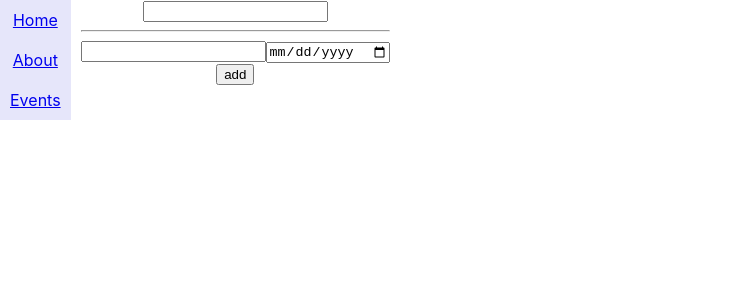
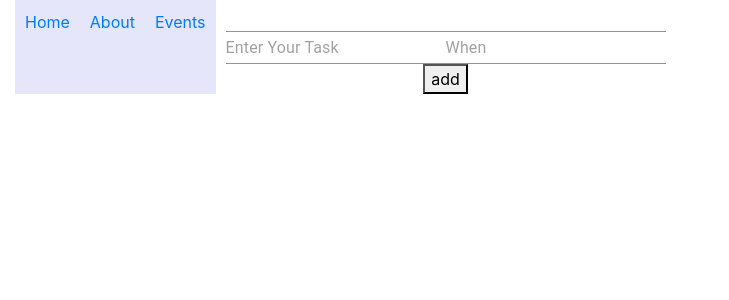
Before and after one commit to sei-ProjectX/project3, a React (Create React App) app: page / in a window 1280 px wide. Shown: the top 300 px of the page, without its empty margins (0-729 px from the left). Built offline with nearby package versions, Linux system fonts and the light colour scheme.

Commit message:
some ui matrix

```diff
--- a/package.json
+++ b/package.json
@@ -3,6 +3,7 @@
   "version": "0.1.0",
   "private": true,
   "dependencies": {
+    "@material-ui/core": "^4.8.3",
     "@testing-library/jest-dom": "^4.2.4",
     "@testing-library/react": "^9.4.0",
     "@testing-library/user-event": "^7.2.1",
@@ -11,7 +12,9 @@
     "react-bootstrap": "^1.0.0-beta.16",
     "react-dom": "^16.12.0",
     "react-router-dom": "^5.1.2",
-    "react-scripts": "3.3.0"
+    "react-scripts": "3.3.0",
+    "react-smooth-dnd": "^0.11.1",
+    "semantic-ui-react": "^0.88.2"
   },
   "scripts": {
     "start": "react-scripts start",
--- a/src/App.js
+++ b/src/App.js
@@ -5,6 +5,8 @@ import {Route} from 'react-router-dom'
 import AllTasks from './components/AllTasks/AllTasks';
 //import Task from './components/Task/Task'
 import Category from './components/Category/Category'
+
+
 
 class App extends React.Component {
   state = {
@@ -16,20 +18,6 @@ class App extends React.Component {
     show5:false,
   }
 
-  // handleAddInput = () => {
-
-  //   this.setState({
-  //     counter: this.state.counter + 1
-  //   })
-  // }
-  // increment = () => {
-  //   if (this.state.counter < 6) {
-  //   this.setState({
-  //     counter: this.state.counter + 1
-
-  //   }) }
-
-  //}
 
   delcom = (id) => {
     console.log(id)
@@ -88,10 +76,12 @@ class App extends React.Component {
     <div className="App">
        <div className="col">
       <Route path="/" component={Nav}/>
+      {/* <Route path="/" component={Home}/> */}
+
       {/* <AllTasks></AllTasks> */}
       {this.state.show1?
         <div>
-        <Category ></Category>
+          <Category/>
         <button id="2" onClick={() => this.showcom('1')}>add</button>
         </div>
             : ''}
@@ -122,10 +112,7 @@ class App extends React.Component {
         <button onClick={() =>this.delcom('5')}>D</button>
         </div>
             : ''}
-      {/* {this.state.show3?<Category id="3" add={this.showcom} delete={this.deletecom}></Category> : null}
-      {this.state.show4?<Category id="4" add={this.showcom} delete={this.deletecom}></Category> : null}
-      {this.state.show5?<Category id="5" add={this.showcom} delete={this.deletecom}></Category> : null}
-      */}
+
       </div>
     </div>
   );
--- a/src/components/Category/Category.jsx
+++ b/src/components/Category/Category.jsx
@@ -1,11 +1,17 @@
 import React, { Component } from 'react'
 import Task from '../Task/Task'
+import { makeStyles } from '@material-ui/core/styles';
+import Input from '@material-ui/core/Input';
+
 
 export default class Category  extends Component {
     state = {
         task:" ",
         tasks:[]
     }
+
+
+
 
     changeHandler = (event) => {
         //const key = event.target.name  // maybe I will need it later
@@ -27,21 +33,38 @@ export default class Category  extends Component {
         this.setState({tasks: tasks})
     }
 render() {
+        const useStyles = makeStyles(theme => ({
+            root: {
+              '& > *': {
+                margin: theme.spacing(1),
+                width: 200,
+              },
+            },
+          }));
+
+
 
 return (
+
     <div className = "Task">
-            <form  onSubmit={this.submitHandler}>
-            <input
+    <form  onSubmit={this.submitHandler}
+    className={useStyles.root}
+    noValidate autoComplete="off" >
+
+            <Input
+            id="standard-basic"
+            label="Standard"
             type = "text"
             name = "task"
-            // label="Multiline Placeholder"
-            placeholder="Task here"
+            placeholder="Placeholder"
+            fullWidth
+            inputProps={{ 'aria-label': 'description' }}
+            placeholder="Category"
             value = {this.state.task}
             onChange = {this.changeHandler}
             />
              {/* <button onClick={()=> this.props.delete(this.props.id)}>D</button>
              <button onClick={()=> this.props.add(this.props.id)}>add</button>  */}
-            <hr />
             {/* <input type="submit"/> */}
     </form>
             <Task sendTasks={this.sendTasks}></Task>
--- a/src/components/Nav/Nav.jsx
+++ b/src/components/Nav/Nav.jsx
@@ -6,12 +6,14 @@ function Nav() {
     return (
       <div className="nav">
 
-        <li><Link to="/">Home</Link></li>
+        <li><Link to="/Home">Home</Link></li>
         <li><Link to="/about">About</Link></li>
          <li><Link to="/Events">Events</Link></li>
 
+
+
       </div>
-    );
+    )
   }
 
   export default Nav;
--- a/src/components/Task/Task.jsx
+++ b/src/components/Task/Task.jsx
@@ -1,7 +1,11 @@
 import React, { Component } from 'react'
-//import Card from 'react-bootstrap/card'
+
 import TasksDisplay from '../TasksDisplay/TasksDisplay'
-//import AllTasks from '../AllTasks/AllTasks'
+
+import { makeStyles } from '@material-ui/core/styles';
+import Input from '@material-ui/core/Input';
+
+
 class Task extends Component {
     state = {
         info: {
@@ -54,38 +58,49 @@ class Task extends Component {
     sendData = () => {
         this.props.sendTasks(this.state.tasks);
    }
+
+
+
+
     render() {
         let arr = this.state.tasks
         let sorted = arr.sort((a, b) =>
         a.date.split('-').reverse().join().localeCompare(b.date.split('-').reverse().join()));
 
+        const useStyles = makeStyles(theme => ({
+            root: {
+              '& > *': {
+                margin: theme.spacing(1),
+              },
+            },
+          }));
+
         return (
             <div className="Task">
+                <div>
+    <form
+    onSubmit={this.handleSubmit}
+    className={useStyles.root}
+    noValidate autoComplete="off"
+    >
 
-                {/* <Card>
-  <Card.Body>This is some text within a card body.</Card.Body>
-</Card> */}
-                <div>
+        <div className="form-example">
 
-                    <form onSubmit={this.handleSubmit}  >
-
-                        <div className="form-example">
-                            {/* <input type="checkbox"
-                                id="isChecked"
-                                name="isChecked"
-                                value={this.state.info.isChecked}
-                                onChange={this.handleChange}
-                            /> */}
-
-                            <input type="text" name="title"
+                            <Input type="text" name="title"
                                 id="title" required
                                 value={this.state.info.title}
-                                onChange={this.handleChange} />
+                                onChange={this.handleChange}
+                                placeholder="Enter Your Task"
+                                inputProps={{ 'aria-label': 'description' }}
+                                />
 
-                            <input type="date" name="date"
+                            <Input type="title" name="date"
                                 value={this.state.info.date}
                                 id="date" required
-                                onChange={this.handleChange} />
+                                onChange={this.handleChange}
+                                placeholder="When"
+                                inputProps={{ 'aria-label': 'description' }}
+                                 />
                         </div>
                         <input type="submit" style={{
                             display: "none"
--- a/src/components/TasksDisplay/TasksDisplay.jsx
+++ b/src/components/TasksDisplay/TasksDisplay.jsx
@@ -1,4 +1,8 @@
 import React, { Component } from 'react';
+import Button from '@material-ui/core/Button';
+import { makeStyles } from '@material-ui/core/styles';
+
+
 class TasksDispaly extends Component {
     state = {
         isChecked:false
@@ -20,6 +24,13 @@ class TasksDispaly extends Component {
         // console.log(this.props.info)
          const {title, date} = this.props.info
 
+         const useStyles = makeStyles(theme => ({
+            button: {
+              margin: theme.spacing(1),
+            },
+          }));
+          const classes = useStyles();
+
         return (
 
             <div className="TaskDispaly">
@@ -29,10 +40,17 @@ class TasksDispaly extends Component {
                 name="isChecked"
                 value={this.state.isChecked}
                 onChange={this.handleChange}
-                />{title}
+                /> {title}
 
-                {date}</p>
-                <button onClick={()=> this.props.deleteTask(title)}>delete</button>
+                {date} </p>
+                <Button
+                 onClick={()=> this.props.deleteTask(title)}
+                 variant="contained"
+                 color="secondary"
+                 className={classes.button}
+                 >
+                 Delete
+                 </Button>
             </div>
          );
     }
--- a/src/index.js
+++ b/src/index.js
@@ -4,6 +4,7 @@ import './index.css';
 import App from './App';
 import * as serviceWorker from './serviceWorker';
 import {BrowserRouter} from 'react-router-dom'
+import 'bootstrap/dist/css/bootstrap.min.css';
 
 ReactDOM.render(<BrowserRouter><App /></BrowserRouter>, document.getElementById('root'));
 
```
Also changed, not shown: src/components/Category/API.jsx (+58 -35 lines), src/components/Home/Home.jsx (added), 1 other file (tests, documents, lock files or other folders). Lines whose indentation alone changed are shown as unchanged.
